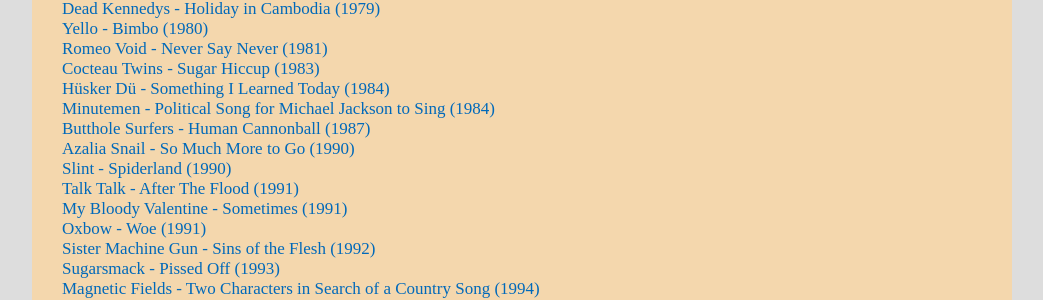
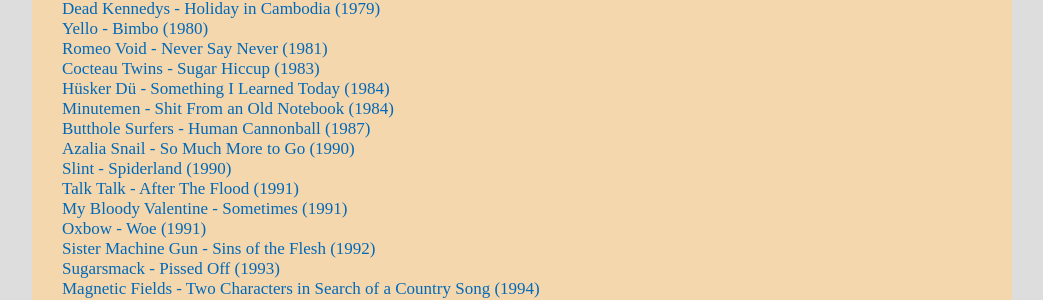
Before and after one commit to witbag/witbag.github.io, a Jekyll site: the page built from inspiration/index.html, in a window 1280 px wide. Shown: the part 1106-1406 px from the top of the page, without its empty margins (118-1161 px from the left). Built offline with Jekyll 4.4.1, drawn with Linux system fonts in a browser that asks for light colours.

Commit message:
Update index.html

```diff
--- a/inspiration/index.html
+++ b/inspiration/index.html
@@ -58,7 +58,7 @@
 <a href="https://www.youtube.com/watch?v=I6_2iIQKzIQ" target=_blank>Romeo Void - Never Say Never (1981)</a><br>
 <a href="https://www.youtube.com/watch?v=U4GQOmwcaJ0" target=_blank>Cocteau Twins - Sugar Hiccup (1983)</a><br>
 <a href="https://www.youtube.com/watch?v=rktLCGpQ3RA" target=_blank>Hüsker Dü - Something I Learned Today (1984)</a><br>
-<a href="https://www.youtube.com/watch?v=5n6s34FU1GU" target=_blank>Minutemen - Political Song for Michael Jackson to Sing (1984)</a><br>
+<a href="https://www.youtube.com/watch?v=4LjMeGtgE0M&t=937s" target=_blank>Minutemen - Shit From an Old Notebook (1984)</a><br>
 <a href="https://www.youtube.com/watch?v=IMIt5vRQuOE" target=_blank>Butthole Surfers - Human Cannonball (1987)</a><br>
 <a href="https://www.youtube.com/watch?v=KK86U0cXeYE" target=_blank>Azalia Snail - So Much More to Go (1990)</a><br>
 <a href="https://www.youtube.com/watch?v=bqKnxjrS5mw" target=_blank>Slint - Spiderland (1990)</a><br>
```
